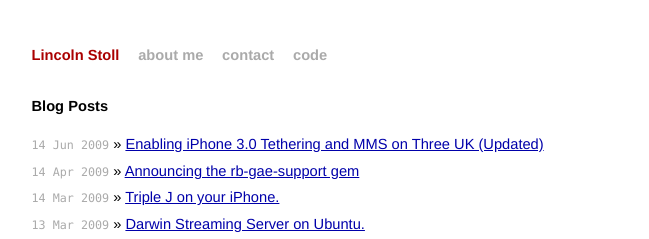
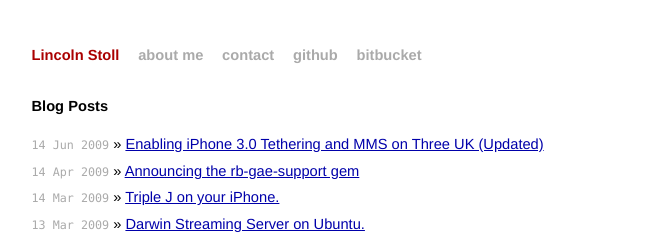
Before and after one commit to lstoll/lstoll.github.io, a Jekyll site: the page built from index.html, in a window 1280 px wide. Shown: the top 239 px of the page, without its empty margins (315-964 px from the left). Built offline with Jekyll 4.4.1, drawn with Linux system fonts in a browser that asks for light colours; comment, search, counter and statistics services are not loaded.

Commit message:
Add some microformat goodness, and links to BB

```diff
--- a/_layouts/default.html
+++ b/_layouts/default.html
@@ -7,6 +7,14 @@
    <title>{{ page.title }}</title>
    <meta name="author" content="Lincoln Stoll" />
    <link href="http://feeds.lstoll.net/lstollnet" rel="alternate" title="Lincoln Stoll" type="application/atom+xml" />
+
+   <link rel='me' href='http://www.google.com/profiles/lincoln.stoll'>
+   <link rel='me' href='http://github.com/lstoll'>
+   <link rel='me' href='http://twitter.com/lstoll'>
+   <link rel='me' href='http://hg.lstoll.net'>
+   <link rel='me' href='http://bitbucket.org/lstoll'>
+   <link rel='me' href='http://last.fm/user/lstoll'>
+   <link rel='me' href='http://www.flickr.com/people/lstoll/'>
 
    <!-- new syntax highlighting -->
    <link type="text/css" rel="stylesheet" href="/css/shCore.css" />
@@ -46,7 +54,8 @@
     <a href="/">Lincoln Stoll</a>
     <a class="extra" href="/about">about me</a>
     <a class="extra" href="/contact">contact</a>
-    <a class="extra" href="http://github.com/lstoll">code</a>
+    <a class="extra" href="http://github.com/lstoll">github</a>
+    <a class="extra" href="http://hg.lstoll.net">bitbucket</a>
   </div>
 
   {{ content }}
@@ -79,6 +88,25 @@
   </div>
 </div>
 
+<!-- Hidden shit. Like hCard -->
+<div style="display:none">
+
+<div id="hcard-Lincoln-Stoll" class="vcard">
+  <!--<img style="float:left; margin-right:4px" src="http://todo.com/pic.jpg" alt="photo of " class="photo"/>-->
+ <a class="url fn" href="http://lstoll.net">Lincoln Stoll</a>
+ <a class="email" href="mailto:lstoll@lstoll.net">lstoll@lstoll.net</a>
+ <div class="adr">
+  <span class="country-name">Australia</span>
+
+ </div>
+ <div class="tel">+61404258258</div>
+ <a class="url" href="xmpp:lincoln.stoll@gmail.com">Jabber</a>
+<div class="tags"><a href="http://kitchen.technorati.com/contacts/tag/lstoll">lstoll</a> <a href="http://kitchen.technorati.com/contacts/tag/lincoln.stoll">lincoln.stoll</a> <a href="http://kitchen.technorati.com/contacts/tag/Lincoln Stoll">Lincoln Stoll</a> </div><p style="font-size:smaller;">This <a href="http://microformats.org/wiki/hcard">hCard</a> created with the <a href="http://microformats.org/code/hcard/creator">hCard creator</a>.</p>
+</div>
+
+
+</div>
+
 <!-- Syntax Highlight! -->
 <script type="text/javascript">
 SyntaxHighlighter.all();
```
